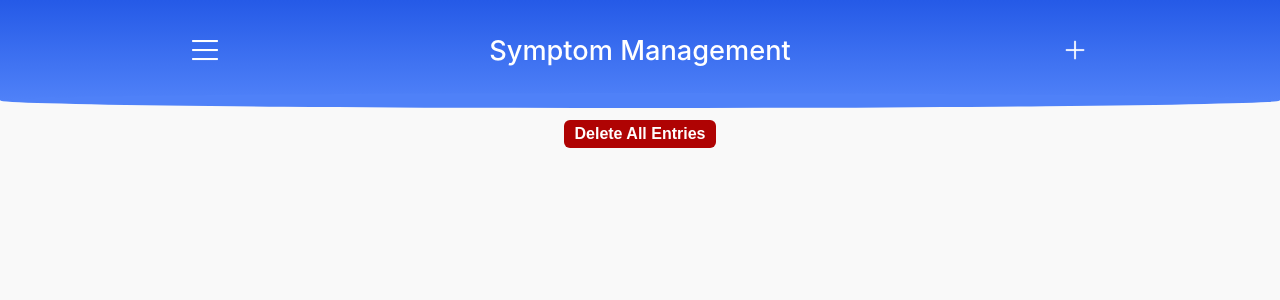
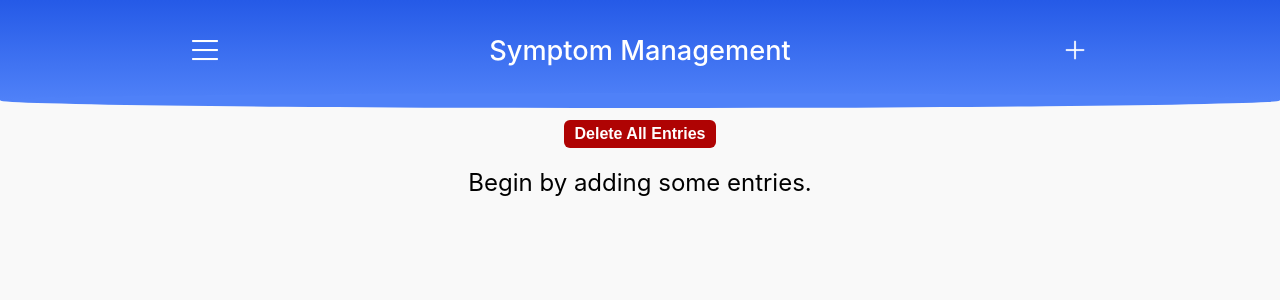
Before and after one commit to akinevans/med-counter, a React (Create React App) app: page / in a window 1280 px wide. Shown: the top 300 px of the page. Built offline with nearby package versions, Linux system fonts and the light colour scheme.

Commit message:
Add a message that displayes when there is no symptomCardData in redux state.

```diff
--- a/src/App.css
+++ b/src/App.css
@@ -46,3 +46,12 @@
   width: 100%;
   height: fit-content;
 }
+
+.empty-message {
+  width: 100%;
+  height: fit-content;
+  margin: 0 auto;
+  font-size: 1.5rem;
+  font-weight: 400;
+  text-align: center;
+}
--- a/src/App.js
+++ b/src/App.js
@@ -61,11 +61,17 @@ function App() {
       />
 
       <div className='symptom-card-component-list-wrapper'>
+        <h1
+          className={`empty-message ${
+            symptomCardData.length === 0 ? "" : "hidden"
+          }`}
+        >
+          Begin by adding some entries.
+        </h1>
         {symptomCardData.map((data, index) => (
           <SymptomCard
             // key prop and all other data will be pulled from redux store
             // use index as the second parameter to get current arr index
-
             key={index}
             title={data.title}
             intensity={data.intensity}
--- a/src/components/SymptomCard/SymptomCard.js
+++ b/src/components/SymptomCard/SymptomCard.js
@@ -3,6 +3,8 @@ import "./SymptomCard.css";
 
 //TODO: make date, time, symptom, intensity, and notes contenteditable.
 //TODO when content is changed onChange send new data to redux via an update function
+
+//! NEXT - Implement Edit Card functionality
 
 export default function SymptomCard(props) {
   return (
```
